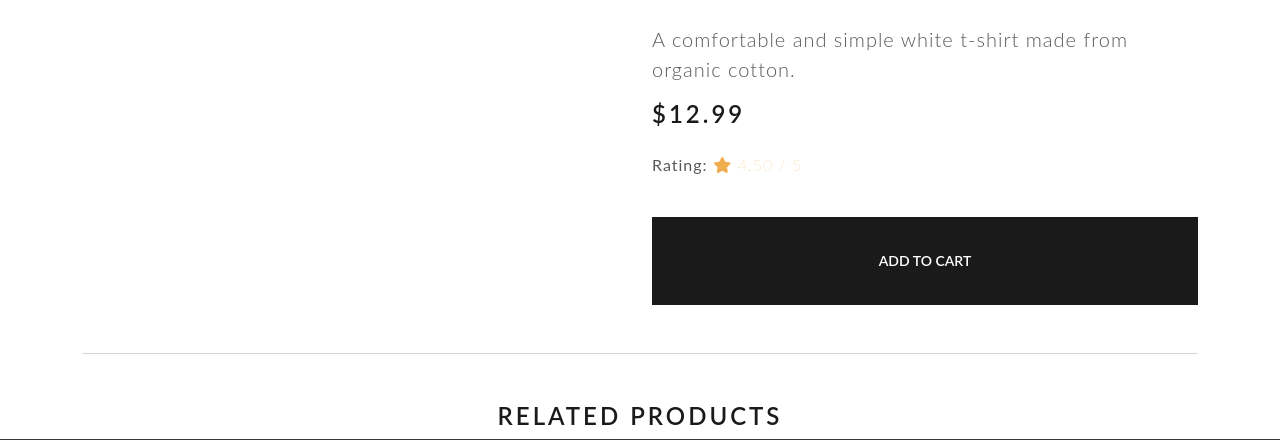
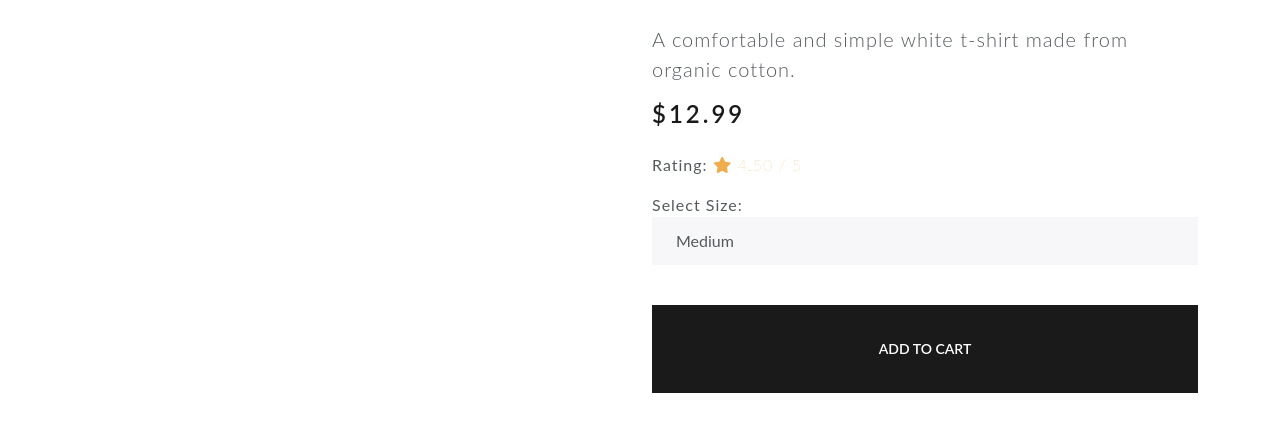
Before and after one commit to BadrAlioui/boutique_shop, a Django app: page /products/product/1/ in a window 1280 px wide. Shown: the part 222-662 px from the top of the page. Run offline with Django 5.2, Linux system fonts and the light colour scheme; data comes from the database, SQL or seed files in the repository; both versions use the stored data as it was after the commit; some libraries are stand-ins or nearby versions.

Commit message:
Added size

```diff
--- a/store/models.py
+++ b/store/models.py
@@ -47,15 +47,22 @@ class Product(models.Model):
 
 
 class Order(models.Model):
+    SIZE_CHOICES = [
+        ('S', 'Small'),
+        ('M', 'Medium'),
+        ('L', 'Large'),
+        ('XL', 'Extra Large'),
+    ]
+
     user = models.ForeignKey(User, on_delete=models.CASCADE)
     product = models.ForeignKey(Product, on_delete=models.CASCADE)
+    size = models.CharField(max_length=2, choices=SIZE_CHOICES, default='M')
     reference = models.CharField(max_length=128)
     date = models.DateTimeField(blank=True, null=True)
     status = models.CharField(max_length=255, default="Created")
     price = models.FloatField(default=0.0, blank=True)
 
-
     def __str__(self):
         user_str = self.user.username if self.user else "Unknown User"
         product_str = self.product.title if self.product else "Unknown Product"
-        return f"Order by {user_str} for {product_str} - Status: {self.status}"
+        return f"Order by {user_str} for {product_str} ({self.get_size_display()}) - Status: {self.status}"
--- a/store/templates/store/product_detail.html
+++ b/store/templates/store/product_detail.html
@@ -34,6 +34,15 @@
                 action="{% url 'process_payment' product.slug %}"
             >
                 {% csrf_token %}
+                <div class="form-group mb-3">
+                    <label for="size"><strong>Select Size:</strong></label>
+                    <select name="size" id="size" class="form-control">
+                        <option value="S">Small</option>
+                        <option value="M" selected>Medium</option>
+                        <option value="L">Large</option>
+                        <option value="XL">Extra Large</option>
+                    </select>
+                </div>
                 <button class="btn btn-primary btn-lg w-100 mt-4" type="submit">
                     Add to Cart
                 </button>
--- a/store/views.py
+++ b/store/views.py
@@ -165,51 +165,58 @@ def process_payment(request, slug):
     product = get_object_or_404(Product, slug=slug)
     user = request.user
 
-    if not user.email:
-        messages.error(request, "You need a valid email address to proceed with the payment.")
-        return redirect('product_detail', product_id=product.id)
+    if request.method == "POST":
+        size = request.POST.get('size')  # Récupère la taille choisie depuis le formulaire
 
-    pre_transaction = uuid.uuid4().hex[:6]
+        if size not in ['S', 'M', 'L', 'XL']:
+            messages.error(request, "Invalid size selected.")
+            return redirect('product_detail', product_id=product.id)
 
-    order = Order(
-        user=user,
-        product=product,
-        reference=pre_transaction,
-        date=datetime.now(),
-        status="Created",
-        price=product.price,
-    )
-    order.save()
+        pre_transaction = uuid.uuid4().hex[:6]
 
-    session = stripe.checkout.Session.create(
-        payment_method_types=['card'],
-        customer_email=user.email,
-        line_items=[
-            {
-                'price_data': {
-                    'currency': 'eur',
-                    'unit_amount': int(product.price * 100),
-                    'product_data': {
-                        'name': product.title,
-                        'description': product.description,
-                        'images': [request.build_absolute_uri(product.image.url)] if product.image else [],
+        order = Order(
+            user=user,
+            product=product,
+            size=size,  # Ajout de la taille à la commande
+            reference=pre_transaction,
+            date=datetime.now(),
+            status="Created",
+            price=product.price,
+        )
+        order.save()
+
+        session = stripe.checkout.Session.create(
+            payment_method_types=['card'],
+            customer_email=user.email,
+            line_items=[
+                {
+                    'price_data': {
+                        'currency': 'eur',
+                        'unit_amount': int(product.price * 100),
+                        'product_data': {
+                            'name': f"{product.title} ({size})",  # Ajout de la taille au titre
+                            'description': product.description,
+                            'images': [request.build_absolute_uri(product.image.url)] if product.image else [],
+                        },
                     },
-                },
-                'quantity': 1,
-            }
-        ],
-        mode='payment',
-        metadata={
-            'order_id': order.reference,
-        },
-        success_url=request.build_absolute_uri(reverse('success', args=[pre_transaction])),
-        cancel_url=request.build_absolute_uri(reverse('cancel', args=[pre_transaction])),
-    )
+                    'quantity': 1,
+                }
+            ],
+            mode='payment',
+            metadata={
+                'order_id': order.reference,
+            },
+            success_url=request.build_absolute_uri(reverse('success', args=[pre_transaction])),
+            cancel_url=request.build_absolute_uri(reverse('cancel', args=[pre_transaction])),
+        )
 
-    request.session['product'] = product.slug
-    request.session['order'] = order.reference
+        request.session['product'] = product.slug
+        request.session['order'] = order.reference
 
-    return redirect(session.url)
+        return redirect(session.url)
+
+    return render(request, 'store/product_detail.html', {'product': product})
+
 
 
 @csrf_exempt
```
Also changed, not shown: db.sqlite3.
